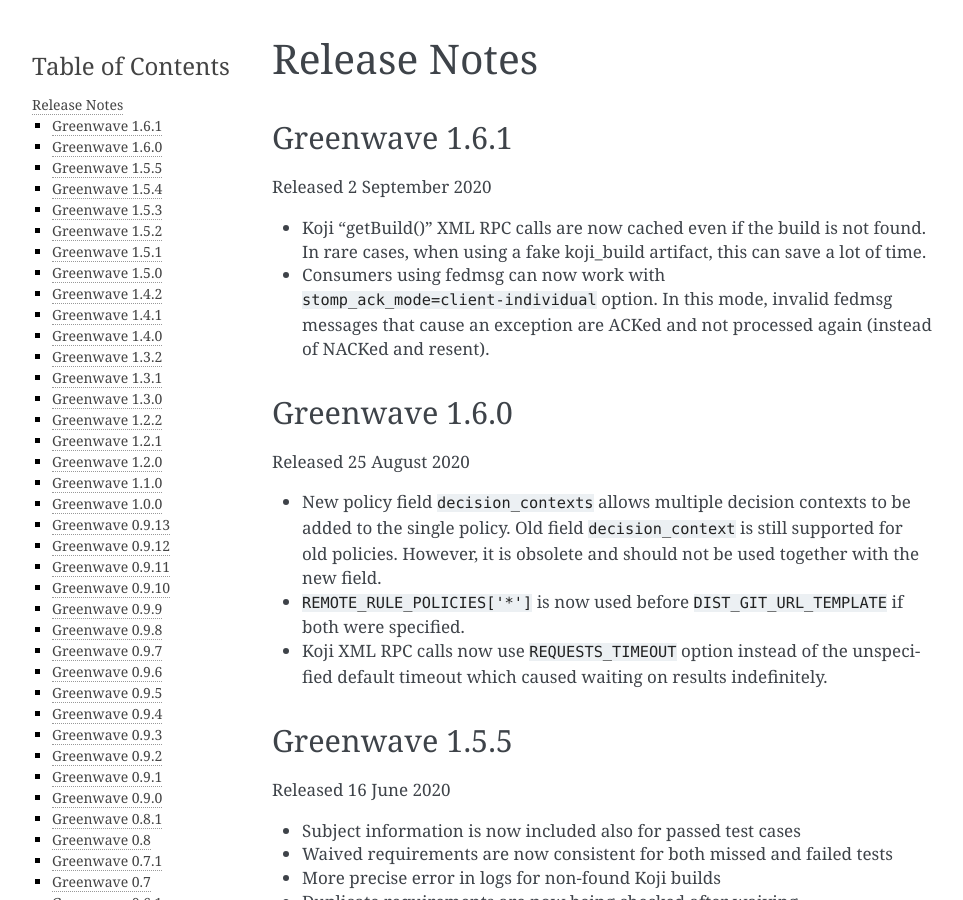
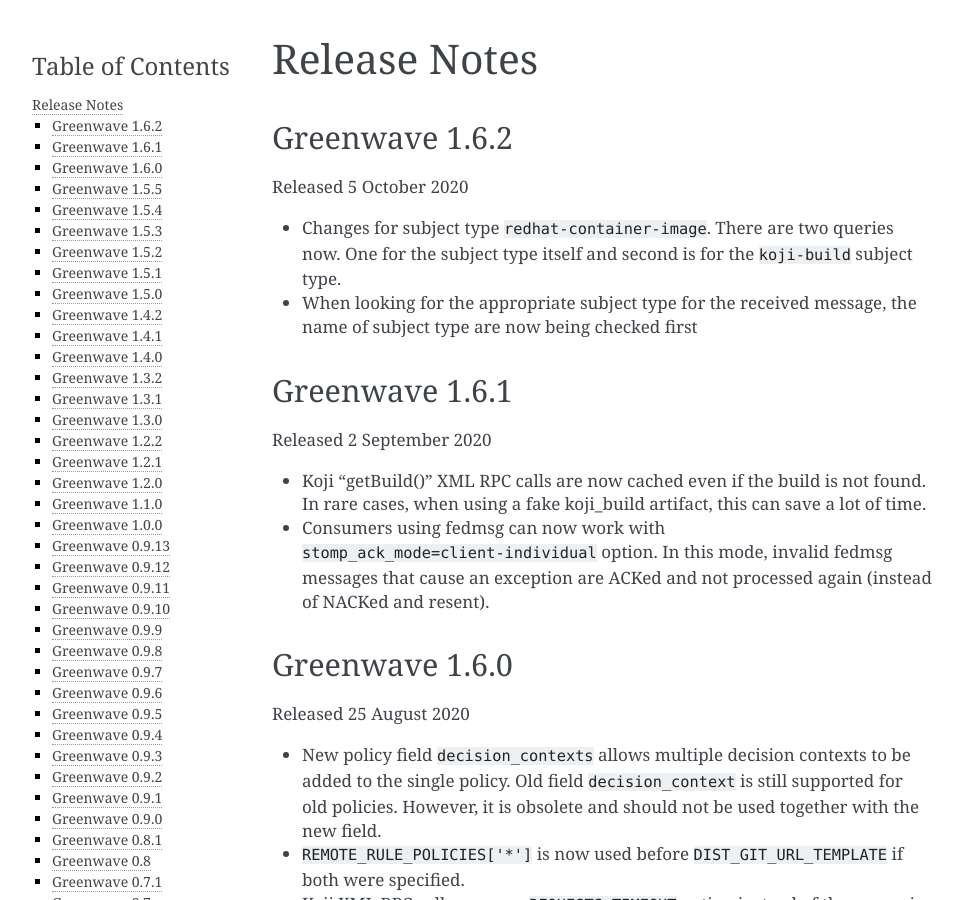
Before and after one commit to release-engineering/greenwave, a Sphinx documentation site: the page built from docs/release-notes.rst, in a window 1280 px wide and 900 px high. Shown: the whole window, without its empty margins (148-1111 px from the left). Built offline with Sphinx 7.4.7, drawn with Linux system fonts in a browser that asks for light colours; pages that are not in the unit, such as notebooks, are missing from menus.

Commit message:
Release notes for 1.6.2

```diff
--- a/docs/release-notes.rst
+++ b/docs/release-notes.rst
@@ -1,6 +1,17 @@
 =============
 Release Notes
 =============
+
+Greenwave 1.6.2
+===============
+
+Released 5 October 2020
+
+* Changes for subject type ``redhat-container-image``. There are
+  two queries now. One for the subject type itself and second is for
+  the ``koji-build`` subject type.
+* When looking for the appropriate subject type for the received message,
+  the name of subject type are now being checked first
 
 Greenwave 1.6.1
 ===============
```
